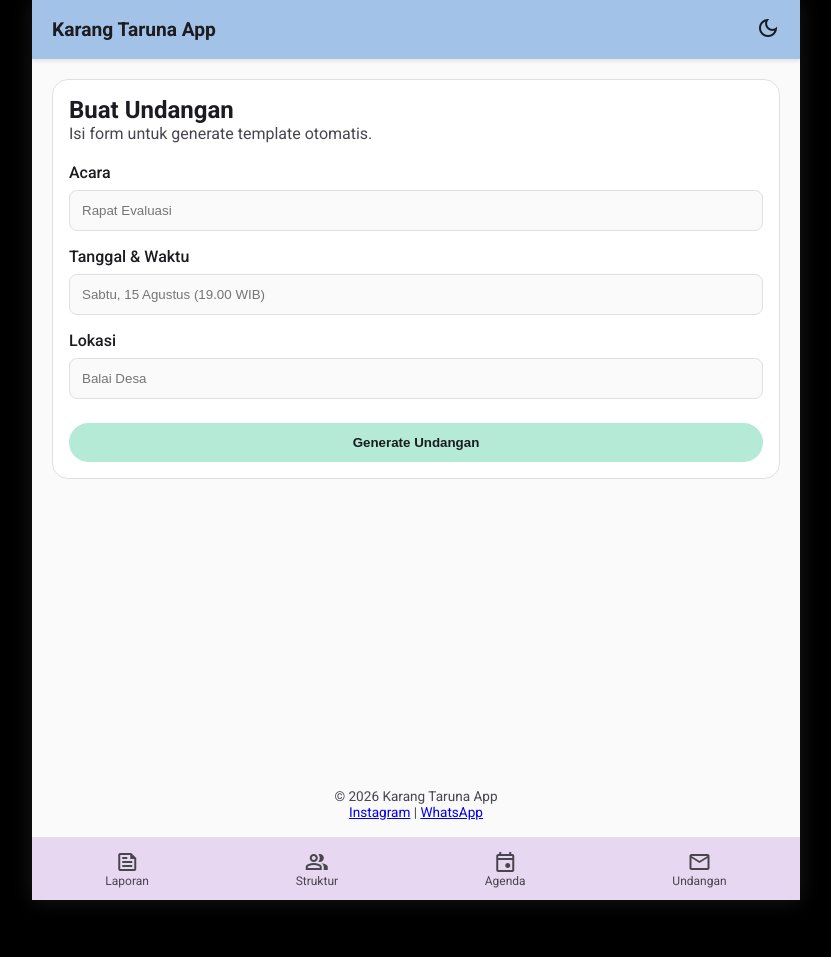
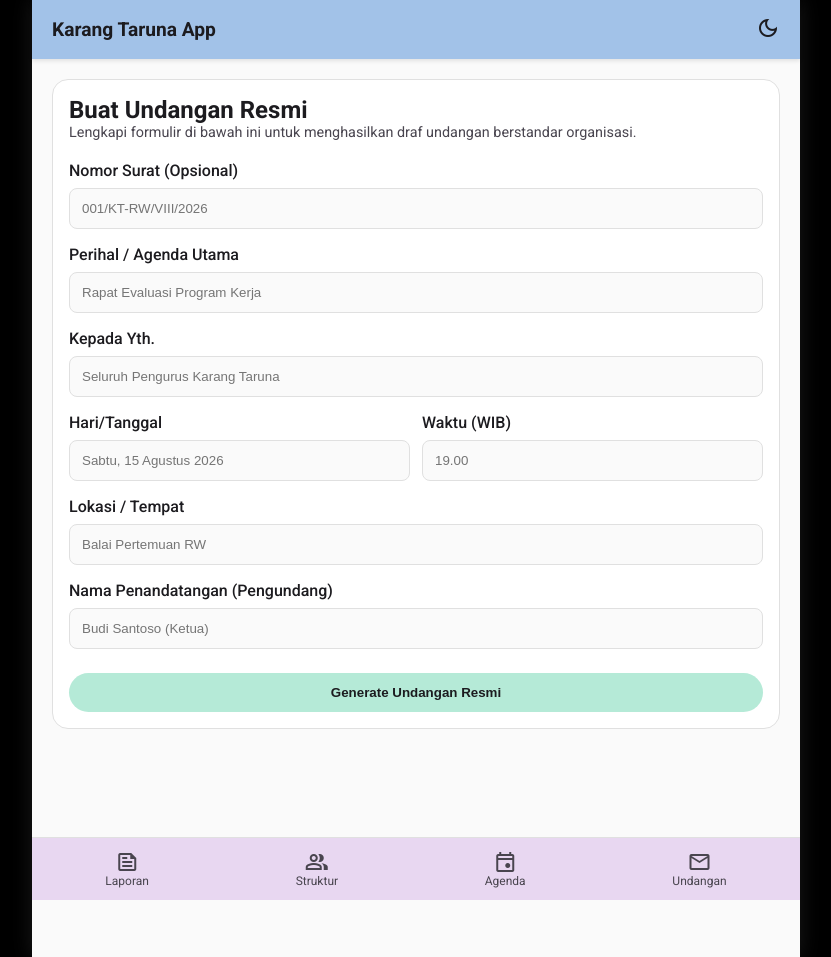
Before and after one commit to cxllme-ahla/cxllme-ahla.github.io, a Jekyll site: the page built from undangan.html, in a window 1280 px wide. Shown: the whole page, without its empty margins (224-1055 px from the left). Built offline with Jekyll 4.4.1, drawn with Linux system fonts in a browser that asks for light colours; before the commit the page ends 900 px from its top, so only the background shows below that.

Commit message:
Update undangan.html

```diff
--- a/undangan.html
+++ b/undangan.html
@@ -3,25 +3,59 @@
 title: Generator Undangan
 ---
 <div class="card">
-  <h2>Buat Undangan</h2>
-  <p style="color: var(--text-muted); margin-bottom: 20px;">Isi form untuk generate template otomatis.</p>
+  <h2>Buat Undangan Resmi</h2>
+  <p style="color: var(--text-muted); margin-bottom: 20px; font-size: 0.9rem;">
+    Lengkapi formulir di bawah ini untuk menghasilkan draf undangan berstandar organisasi.
+  </p>
 
   <div class="form-group">
-    <label>Acara</label>
-    <input type="text" id="acara" class="form-control" placeholder="Rapat Evaluasi">
-  </div>
-  <div class="form-group">
-    <label>Tanggal & Waktu</label>
-    <input type="text" id="waktu" class="form-control" placeholder="Sabtu, 15 Agustus (19.00 WIB)">
-  </div>
-  <div class="form-group">
-    <label>Lokasi</label>
-    <input type="text" id="lokasi" class="form-control" placeholder="Balai Desa">
+    <label>Nomor Surat (Opsional)</label>
+    <input type="text" id="nomor" class="form-control" placeholder="001/KT-RW/VIII/2026">
   </div>
 
-  <button id="btn-generate" class="btn">Generate Undangan</button>
+  <div class="form-group">
+    <label>Perihal / Agenda Utama</label>
+    <input type="text" id="acara" class="form-control" placeholder="Rapat Evaluasi Program Kerja">
+  </div>
 
-  <textarea id="hasil-undangan" class="form-control" rows="8" style="margin-top:20px; display:none;" readonly></textarea>
-  <button id="btn-copy" class="btn" style="background: var(--primary); display:none;">Copy Text</button>
-  <a id="btn-wa" class="btn" href="#" target="_blank" style="background: #25D366; color: white; display:none; text-align:center; text-decoration:none;">Share ke WhatsApp</a>
+  <div class="form-group">
+    <label>Kepada Yth.</label>
+    <input type="text" id="tujuan" class="form-control" placeholder="Seluruh Pengurus Karang Taruna">
+  </div>
+
+  <div style="display: flex; gap: 12px; margin-bottom: 16px;">
+    <div style="flex: 1;">
+      <label style="display: block; margin-bottom: 8px; font-weight: 500;">Hari/Tanggal</label>
+      <input type="text" id="tanggal" class="form-control" placeholder="Sabtu, 15 Agustus 2026">
+    </div>
+    <div style="flex: 1;">
+      <label style="display: block; margin-bottom: 8px; font-weight: 500;">Waktu (WIB)</label>
+      <input type="text" id="waktu" class="form-control" placeholder="19.00">
+    </div>
+  </div>
+
+  <div class="form-group">
+    <label>Lokasi / Tempat</label>
+    <input type="text" id="lokasi" class="form-control" placeholder="Balai Pertemuan RW">
+  </div>
+
+  <div class="form-group">
+    <label>Nama Penandatangan (Pengundang)</label>
+    <input type="text" id="pengundang" class="form-control" placeholder="Budi Santoso (Ketua)">
+  </div>
+
+  <button id="btn-generate" class="btn">Generate Undangan Resmi</button>
+
+  <div id="result-container" style="display:none; margin-top: 24px; border-top: 1px solid var(--border); padding-top: 20px;">
+    <label style="font-weight: 700; color: var(--primary);">Hasil Undangan:</label>
+    <textarea id="hasil-undangan" class="form-control" rows="14" style="margin-top: 8px; font-family: monospace; font-size: 0.85rem; line-height: 1.5;" readonly></textarea>
+
+    <div style="display: flex; gap: 12px; margin-top: 12px;">
+      <button id="btn-copy" class="btn" style="flex: 1; background: var(--surface); color: var(--text-main);">Salin Teks</button>
+      <a id="btn-wa" class="btn" href="#" target="_blank" style="flex: 1; background: #25D366; color: white; text-align:center; text-decoration:none; display: flex; align-items: center; justify-content: center; gap: 8px;">
+        <span class="material-symbols-outlined" style="font-size: 1.2rem;">send</span>
+        Kirim WA
+      </a>
+    </div>
+  </div>
 </div>
```
